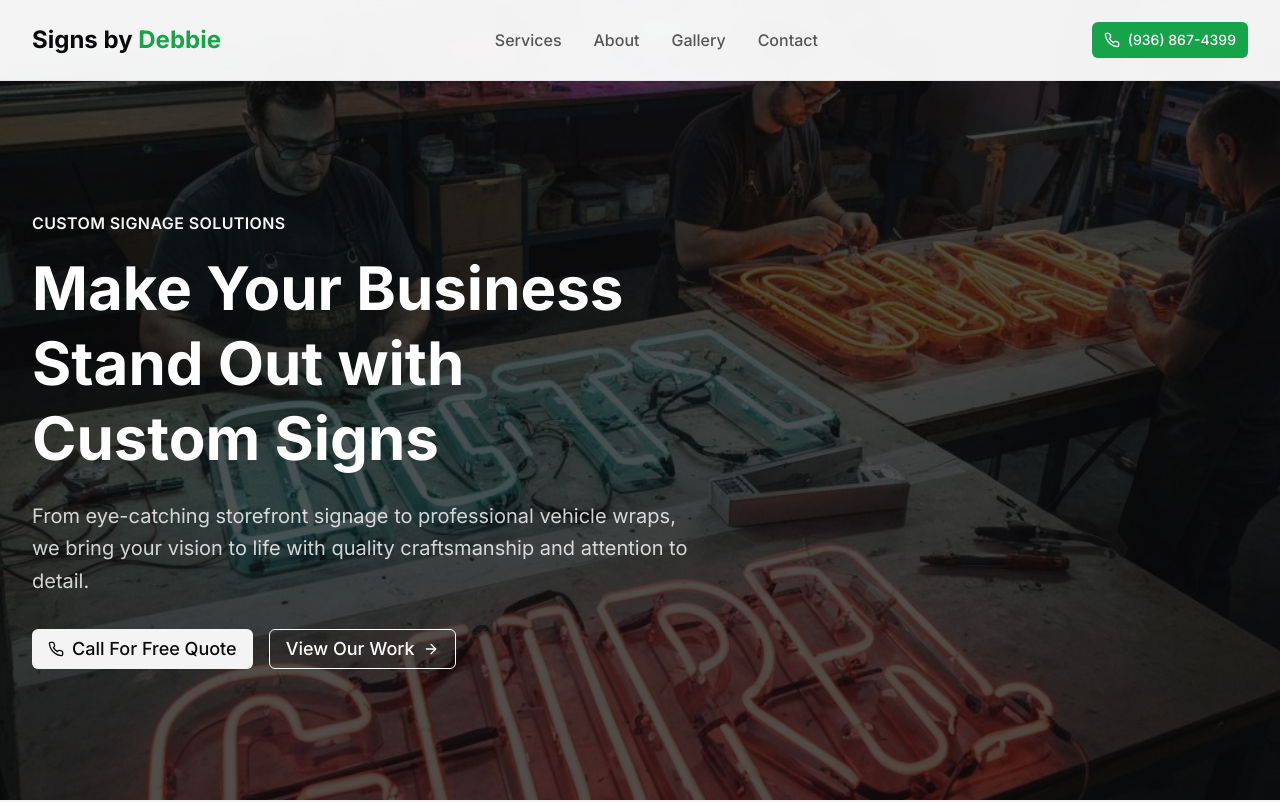
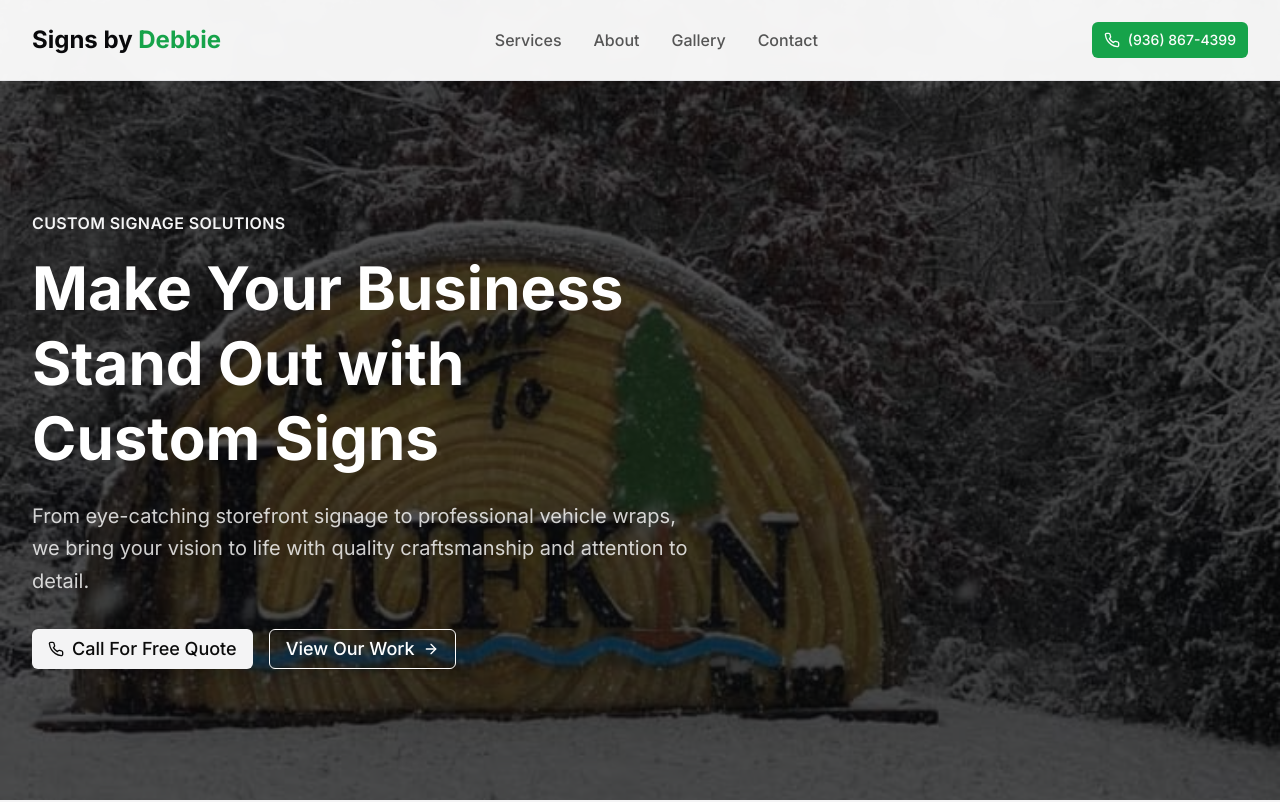
Before and after one commit to dkcraw/signsbydebbie, a Next.js app: page / in a window 1280 px wide. Shown: the top 802 px of the page. Built offline with nearby package versions, Linux system fonts and the light colour scheme.

Commit message:
Update hero.tsx

```diff
--- a/components/hero.tsx
+++ b/components/hero.tsx
@@ -7,7 +7,7 @@ export function Hero() {
       {/* Background Image */}
       <div className="absolute inset-0 z-0">
         <img
-          src="/professional-sign-shop-with-neon-signs-and-custom-.jpg"
+          src="/snowsign.jpg"
           alt="Custom signage workshop"
           className="w-full h-full object-cover"
         />
```
